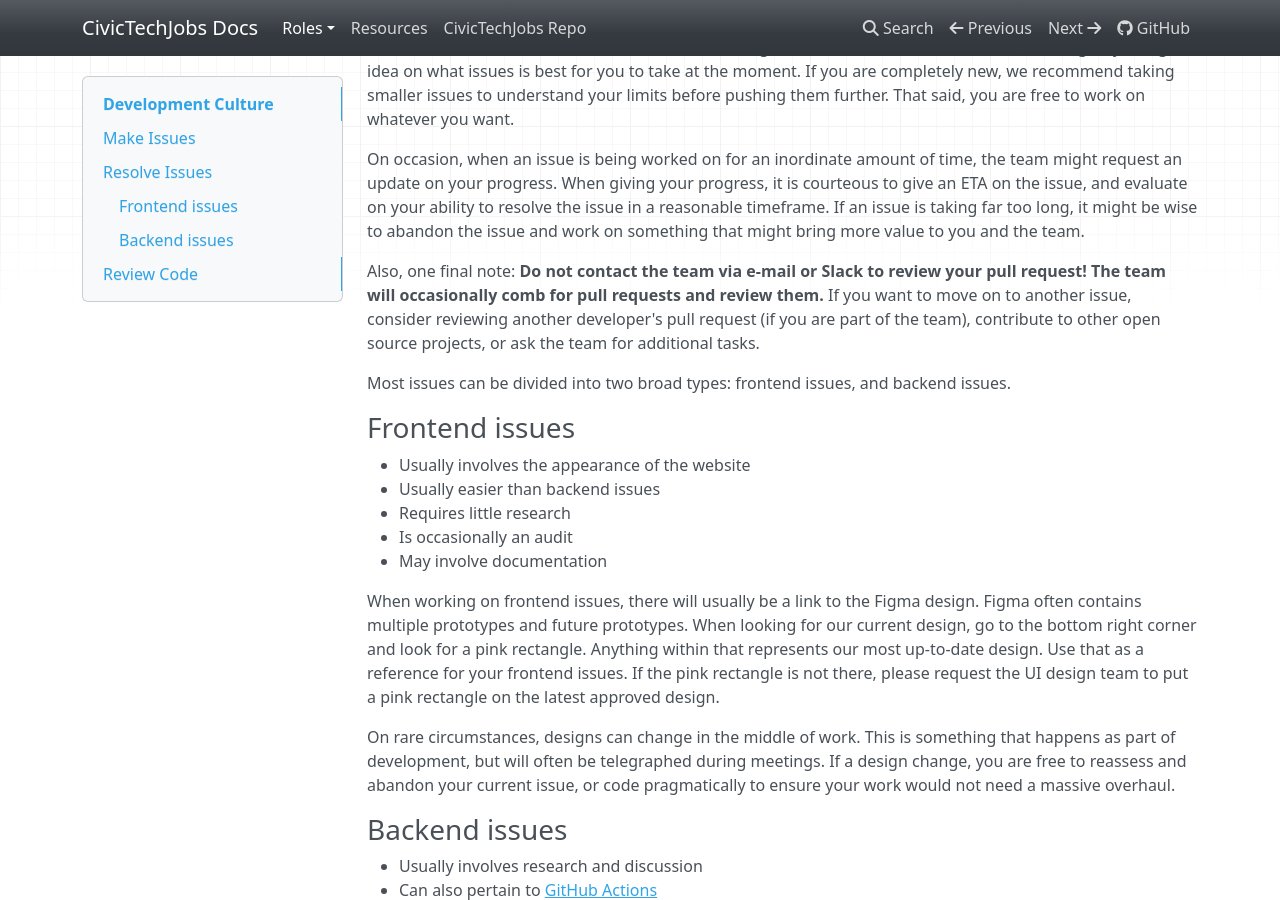
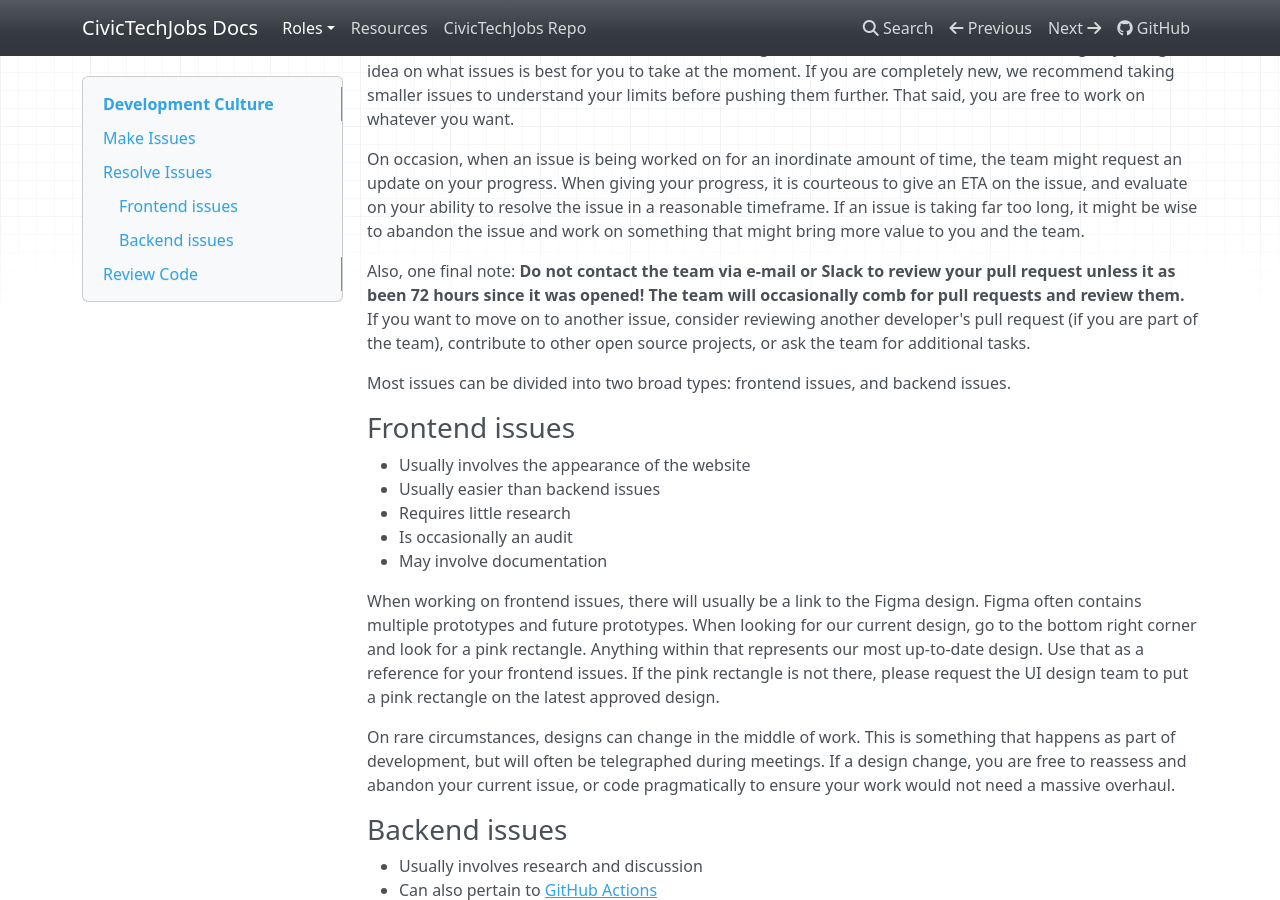
Before and after one commit to Aveline-art/CivicTechJobs-Documentation-Test, an MkDocs documentation site: the page built from docs/developer/development-culture.md, in a window 1280 px wide and 900 px high, scrolled down 1168 px. Built offline with MkDocs 1.6.1, drawn with Linux system fonts in a browser that asks for light colours; nearby versions of some CDN libraries.

Commit message:
clarified culture

```diff
--- a/docs/developer/development-culture.md
+++ b/docs/developer/development-culture.md
@@ -36,7 +36,7 @@
 
 On occasion, when an issue is being worked on for an inordinate amount of time, the team might request an update on your progress. When giving your progress, it is courteous to give an ETA on the issue, and evaluate on your ability to resolve the issue in a reasonable timeframe. If an issue is taking far too long, it might be wise to abandon the issue and work on something that might bring more value to you and the team.
 
-Also, one final note: **Do not contact the team via e-mail or Slack to review your pull request! The team will occasionally comb for pull requests and review them.** If you want to move on to another issue, consider reviewing another developer's pull request (if you are part of the team), contribute to other open source projects, or ask the team for additional tasks.
+Also, one final note: **Do not contact the team via e-mail or Slack to review your pull request unless it as been 72 hours since it was opened! The team will occasionally comb for pull requests and review them.** If you want to move on to another issue, consider reviewing another developer's pull request (if you are part of the team), contribute to other open source projects, or ask the team for additional tasks.
 
 Most issues can be divided into two broad types: frontend issues, and backend issues.
 
```
